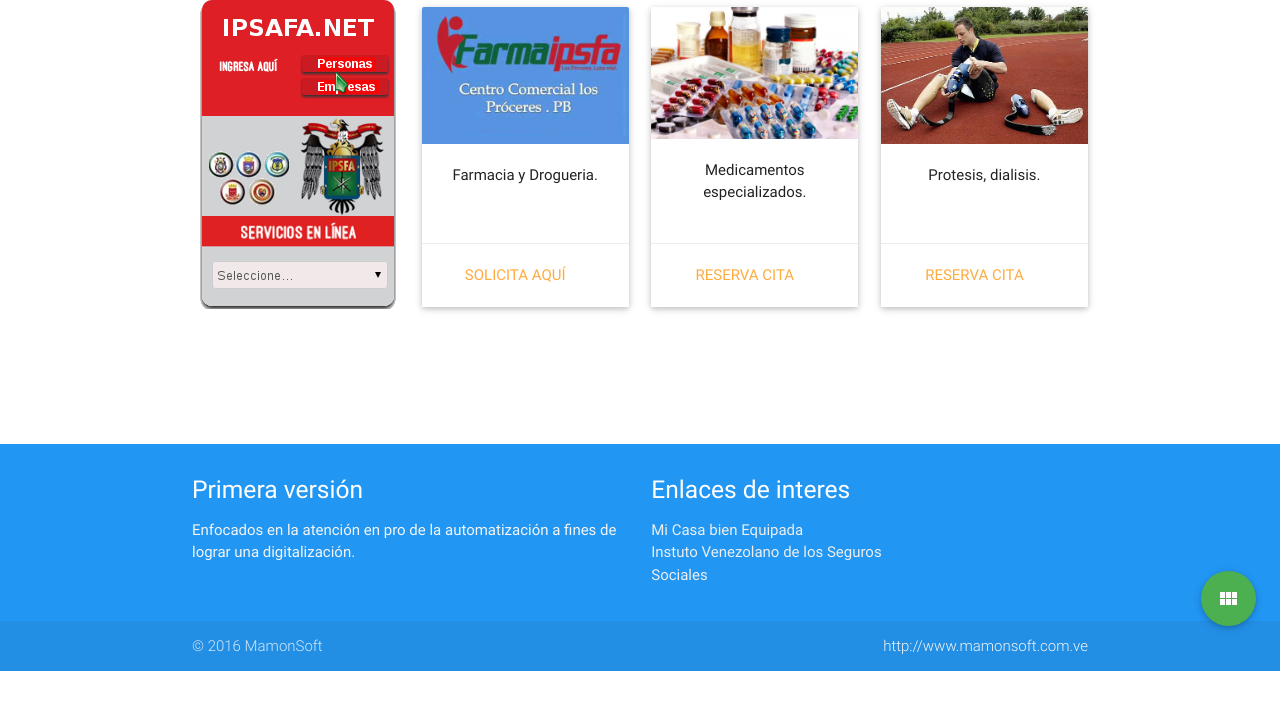
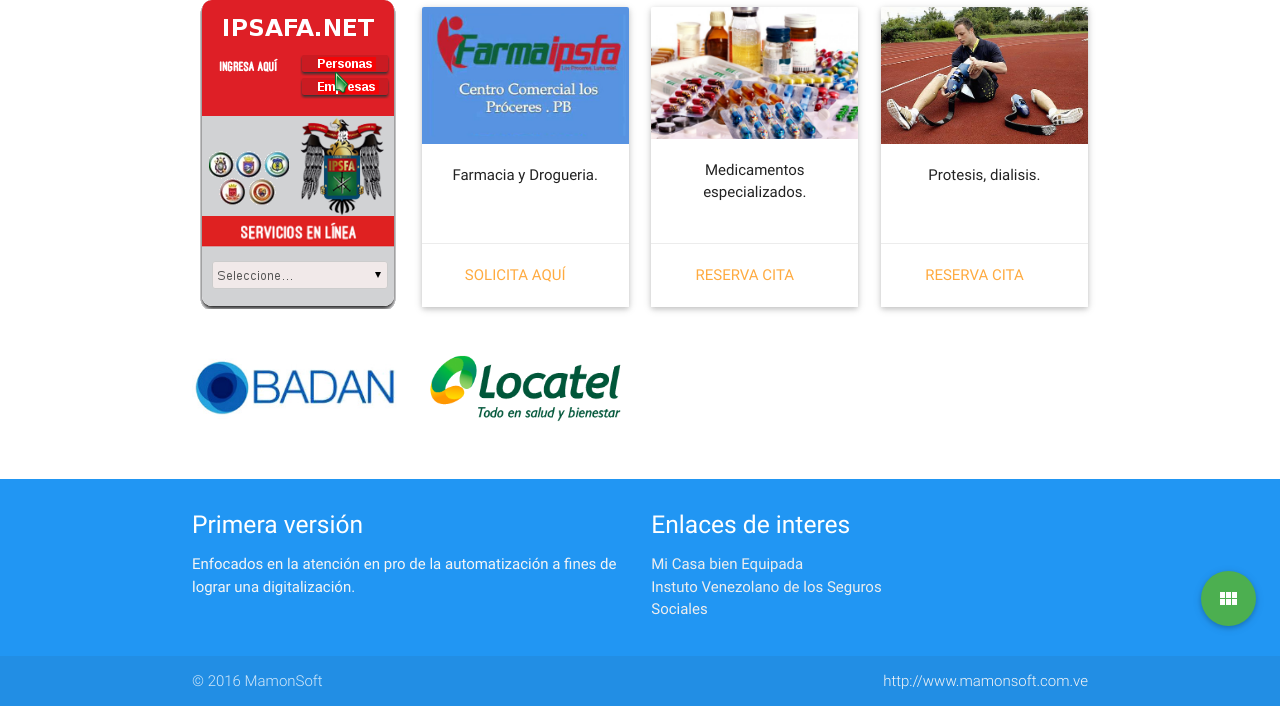
Before and after one commit to ipsfagob/ipsfa-bss, a CodeIgniter app: the page made by application/views/bienestarsocial/principal.php in a window 1280 px wide. Shown: the part 129-835 px from the top of the page. Before the commit the page ends 800 px from the top, so only its background shows below. Run offline with CodeIgniter, Linux system fonts and the light colour scheme.

Commit message:
Locatel y Badan

```diff
--- a/application/views/bienestarsocial/principal.php
+++ b/application/views/bienestarsocial/principal.php
@@ -69,6 +69,18 @@
     </div>
 
 		</div>
+
+    <div class="row center">
+      <div class="col s12 m3 13" >
+        <img src="/ipsfa-bss/public/img/badan.jpg" class="responsive-img">
+      </div>
+      <div class="col s12 m3 13" >
+        <img src="/ipsfa-bss/public/img/logo-locatel.png" class="responsive-img">
+      </div>
+
+    </div>
+
+
 	</div>
 
 
```
Also changed, not shown: public/img/badan.jpg (added), public/img/logo-locatel.png (added).
